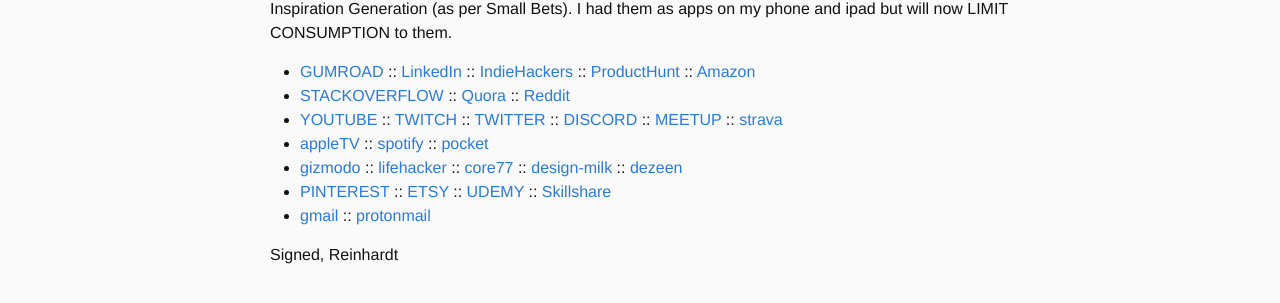
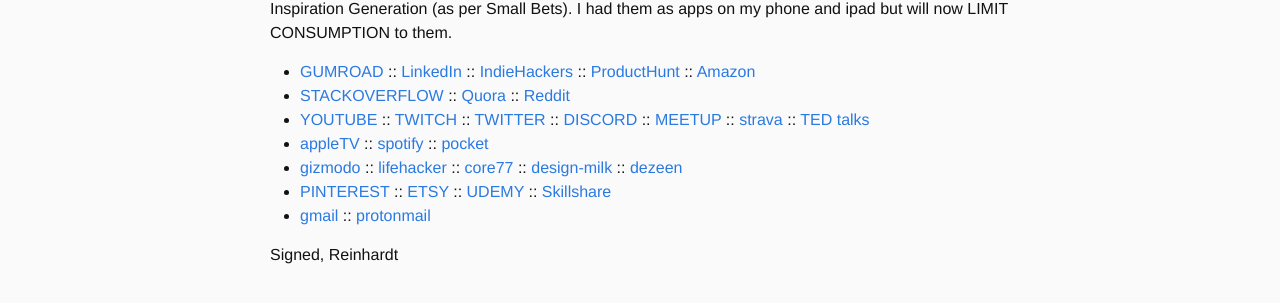
Before and after one commit to reinhardt021/reinhardt021.github.io, a Jekyll site: the page built from _posts/2022-06-24-inspo-gen.md, in a window 1280 px wide. Shown: the part 647-950 px from the top of the page. Built offline with Jekyll 4.4.1, drawn with Linux system fonts in a browser that asks for light colours.

Commit message:
added ted talks to links

```diff
--- a/_posts/2022-06-24-inspo-gen.md
+++ b/_posts/2022-06-24-inspo-gen.md
@@ -25,6 +25,7 @@
 :: [DISCORD](https://discord.com/channels/895208427352100876/977283357169827930)
 :: [MEETUP](https://www.meetup.com/home/?suggested=true&source=EVENTS)
 :: [strava](https://www.strava.com/dashboard)
+:: [TED talks](https://www.ted.com/dashboard/favorites/talks)
 * [appleTV](https://www.apple.com/tv-home/)
 :: [spotify](https://open.spotify.com/playlist/37i9dQZF1DX4sWSpwq3LiO)
 :: [pocket](https://getpocket.com/my-list)
```
